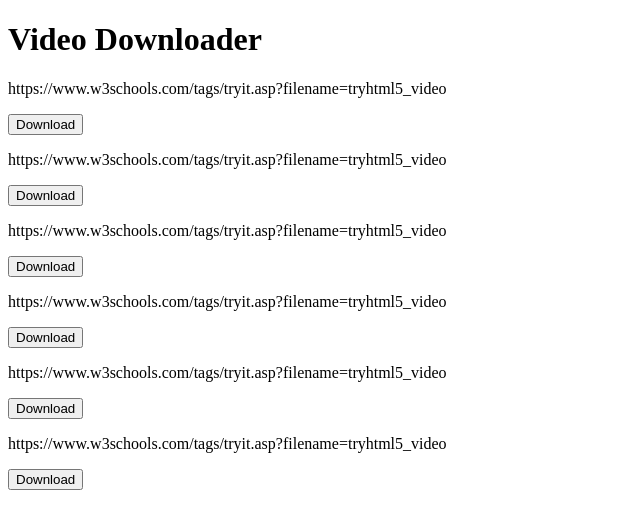
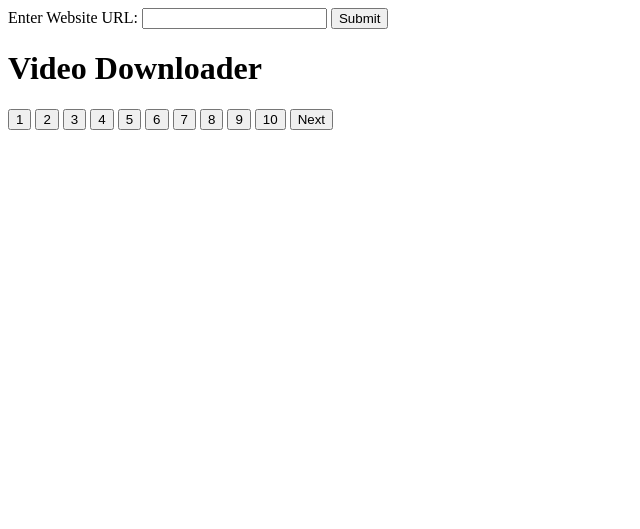
Before and after one commit to DataScienceDigest/tweet-buddy, a Flask app: page /videos in a window 1280 px wide. Shown: the top 529 px of the page, without its empty margins (0-640 px from the left). Run offline with Flask 3, Linux system fonts and the light colour scheme.

Commit message:
video section done

```diff
--- a/main.py
+++ b/main.py
@@ -8,7 +8,8 @@
 import tempfile
 from datetime import datetime
 import yt_dlp
-
+import requests
+from bs4 import BeautifulSoup
 # flexcnic
 # Bonegggg
 # Fix nested event loop issue in Flask
@@ -203,7 +204,7 @@
 @app.route('/get_downloadable_link', methods=['GET'])
 def get_downloadable_link():
     video_url = request.args.get('video_url')
-    print(video_url,'================')
+    print(video_url)
     if not video_url:
         return jsonify({'success': False, 'error': 'Video URL is required!'}), 400
 
@@ -235,10 +236,39 @@
 @app.route('/videos', methods=['GET','POST'])
 def videos():
     """Fetch next batch of tweets."""
-    # scraping code would go here
-    video_links= ['https://www.w3schools.com/tags/tryit.asp?filename=tryhtml5_video','https://www.w3schools.com/tags/tryit.asp?filename=tryhtml5_video','https://www.w3schools.com/tags/tryit.asp?filename=tryhtml5_video','https://www.w3schools.com/tags/tryit.asp?filename=tryhtml5_video','https://www.w3schools.com/tags/tryit.asp?filename=tryhtml5_video','https://www.w3schools.com/tags/tryit.asp?filename=tryhtml5_video']
+    if request.method == 'POST':
+        video_url = request.form.get('site_url')
+        print(video_url,'===+++======')
 
-    return render_template('videos.html',video_links=video_links)
+        # Send a GET request to the website
+        response = requests.get(video_url)
+
+        # Check if the request was successful
+        if response.status_code == 200:
+            # Parse the HTML content of the webpage
+            soup = BeautifulSoup(response.text, 'html.parser')
+
+            li_tags = soup.find_all('li', class_='video')
+
+        # Extract data into a list of dictionaries
+        video_links = []
+        for li in li_tags:
+            link = li.find('a', class_='thumb')['href']
+            title = li.find('a', class_='title').text.strip()
+            thumbnail = li.find('img')['src']
+            duration = li.find('div', class_='time').text.strip()
+            views = li.find('div', class_='view').text.strip()
+
+            video_links.append({
+                'link': link,
+                'title': title,
+                'thumbnail': thumbnail,
+                'duration': duration,
+                'views': views
+            })
+
+        return render_template('videos.html',video_links=video_links,video_url=video_url)
+    return render_template('videos.html')
 
 
 if __name__ == '__main__':
--- a/templates/videos.html
+++ b/templates/videos.html
@@ -3,19 +3,94 @@
 <head>
     <meta charset="UTF-8">
     <meta name="viewport" content="width=device-width, initial-scale=1.0">
-    <title>Document</title>
+    <title>Video Downloader</title>
+    <link rel="stylesheet" href="https://cdnjs.cloudflare.com/ajax/libs/font-awesome/4.7.0/css/font-awesome.min.css">
+    <style>
+        .video-list {
+            display: flex;
+            flex-wrap: wrap;
+            gap: 20px;
+        }
+        .video-item {
+            border: 1px solid #ddd;
+            padding: 10px;
+            width: 300px;
+            text-align: center;
+        }
+        .video-item img {
+            width: 100%;
+            height: auto;
+        }
+        .video-item .title {
+            font-size: 18px;
+            margin: 10px 0;
+        }
+        .video-item .details {
+            font-size: 14px;
+            color: gray;
+        }
+    </style>
 </head>
 <body>
-    <div>
-        <h1>Video Downloader</h1>
-        <!-- Video links with download buttons -->
-        {% for i in video_links %}
-        <div>
-            <p>{{ i }}</p>
-            <button onclick="fetchDownloadableLink('{{ i }}')">Download</button>
+    <form action="" method="post">
+        <label for="site_url">Enter Website URL:</label>
+        <input type="text" id="site_url" name="site_url" value="{{video_url}}">
+        <button type="submit">Submit</button>
+    </form>
+    <h1>Video Downloader</h1>
+
+    <div class="video-list">
+        <!-- Loop through video links and display them -->
+        {% for video in video_links %}
+        <div class="video-item">
+            <a href="{{ video.link }}" target="_blank">
+                <img src="{{ video.thumbnail }}" alt="{{ video.title }}">
+            </a>
+            <div class="title">{{ video.title }}</div>
+            <div class="details">
+                <span><i class="fa fa-clock-o"></i> {{ video.duration }}</span><br>
+                <span><i class="fa fa-eye"></i> {{ video.views }}</span>
+            </div>
+            <button onclick="fetchDownloadableLink('{{ video.link }}')">Download</button>
         </div>
         {% endfor %}
     </div>
+    <!-- pagination -->
+    <div class="pagination">
+        <button type="button" onclick="submitFormWithPage(1)">1</button>
+        <button type="button" onclick="submitFormWithPage(2)">2</button>
+        <button type="button" onclick="submitFormWithPage(3)">3</button>
+        <button type="button" onclick="submitFormWithPage(4)">4</button>
+        <button type="button" onclick="submitFormWithPage(5)">5</button>
+        <button type="button" onclick="submitFormWithPage(6)">6</button>
+        <button type="button" onclick="submitFormWithPage(7)">7</button>
+        <button type="button" onclick="submitFormWithPage(8)">8</button>
+        <button type="button" onclick="submitFormWithPage(9)">9</button>
+        <button type="button" onclick="submitFormWithPage(10)">10</button>
+        <button type="button" onclick="submitFormWithPage(currentPage + 1)">Next</button>
+    </div>
+
+    <script>
+        let currentPage = 1;
+
+        function submitFormWithPage(pageNumber) {
+            currentPage = pageNumber;
+            const siteUrlField = document.getElementById('site_url');
+
+            const baseUrl = siteUrlField.value.trim();
+
+            if (baseUrl) {
+                console.log(baseUrl,'+++++++');
+                baseUrl1 = baseUrl.replace(/\/page\/\d+$/, '');
+                const updatedUrl = `${baseUrl1}/page/${pageNumber}`;
+                siteUrlField.value = updatedUrl;
+                // Submit the form
+                siteUrlField.form.submit();
+            } else {
+                alert('Please enter a website URL first.');
+            }
+        }
+    </script>
 
     <script>
         // Function to fetch downloadable link and trigger the download
@@ -46,5 +121,4 @@
         }
     </script>
 </body>
-
 </html>
```
